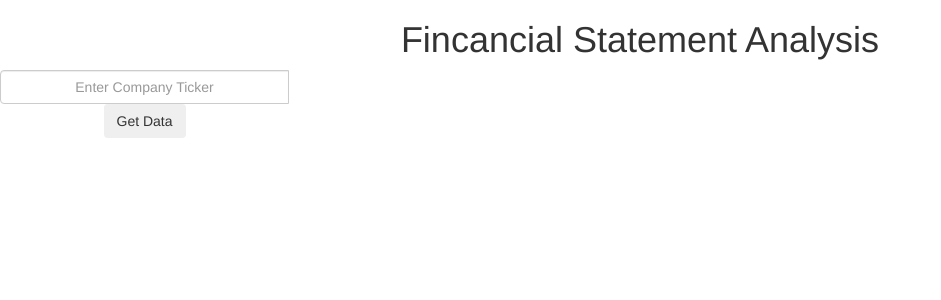
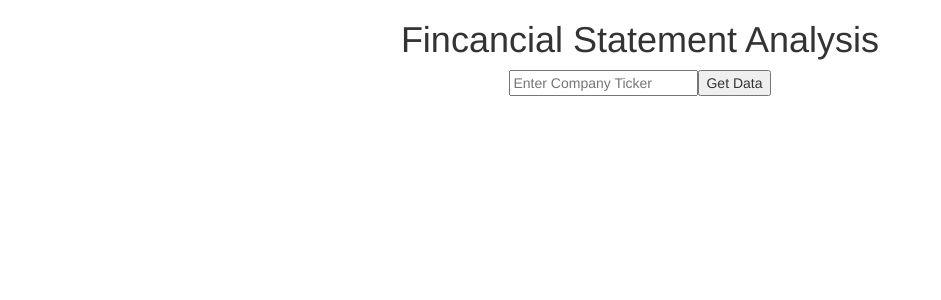
Before and after one commit to lancehamilton24/FinancialReports, a React (Create React App) app in the folder FinancialReportsUI/financial-reports-ui-react/: page / in a window 1280 px wide. Shown: the top 300 px of the page, without its empty margins (0-941 px from the left). Built offline with nearby package versions, Linux system fonts and the light colour scheme.

Commit message:
Added component mount and update methodes to the incomestatement component so that a new groups data is shown each time a new group is searched for

```diff
--- a/FinancialReportsUI/financial-reports-ui-react/src/components/Home/Home.js
+++ b/FinancialReportsUI/financial-reports-ui-react/src/components/Home/Home.js
@@ -31,9 +31,9 @@ class Home extends React.Component {
       return (
         <div>
           <h1>Fincancial Statement Analysis</h1>
-          <form class="input-group mb-3">
-          <input type="text" class="form-control" placeholder="Enter Company Ticker" ref={this.tickerInput} required></input>
-          <button type="button" class="btn btn-outline-secondary" onClick={this.submitHandler}>Get Data</button>
+          <form>
+          <input type="text" placeholder="Enter Company Ticker" ref={this.tickerInput} required></input>
+          <button type="button" onClick={this.submitHandler}>Get Data</button>
           </form>
         </div>
       );
@@ -41,9 +41,9 @@ class Home extends React.Component {
     return (
       <div>
         <h1>Fincancial Statement Analysis</h1>
-        <form onSubmit={this.submitHandler}>
+        <form>
         <input type="text" placeholder="Enter Company Ticker" ref={this.tickerInput} required></input>
-        <button type="button">Get Data</button>
+        <button type="button" onClick={this.submitHandler}>Get Data</button>
         </form>
         <IncomeStatement companyTicker={this.state.companyTicker}></IncomeStatement>
       </div>
--- a/FinancialReportsUI/financial-reports-ui-react/src/components/IncomeStatement/IncomeStatement.js
+++ b/FinancialReportsUI/financial-reports-ui-react/src/components/IncomeStatement/IncomeStatement.js
@@ -8,8 +8,12 @@ class IncomeStatement extends React.Component {
     incomeStatements: []
   }
 
-  componentDidMount() {
-    // this.getAllIncomeStatements();
+  componentDidUpdate() {
+    this.getAllIncomeStatements(this.props.companyTicker)
+  }
+
+  componentDidMount(){
+    this.getAllIncomeStatements(this.props.companyTicker)
   }
 
   getAllIncomeStatements = (companyTicker) => {
@@ -19,10 +23,7 @@ class IncomeStatement extends React.Component {
   }
 
   render() {
-    this.getAllIncomeStatements(this.props.companyTicker)
-    // const listItems = this.state.incomeStatements.map((incomeStatement) =>
-    //     <li key={incomeStatement.date}>{incomeStatement.year}</li>
-    // );
+
     const IncomeStatement = ({ year, symbol, grossProfitRatioPercentage, netIncomeRatioPercentage, sgaRatioPercentage, rAndDRatioPercentage, depreciationRatioPercentage, interestExpenseRatioPercentage, incomeTaxExpenseRatioPercentage }) => (
       <div>
         <table>
@@ -61,12 +62,12 @@ class IncomeStatement extends React.Component {
             symbol={incomeStatement.symbol}
             grossProfitRatioPercentage={incomeStatement.grossProfitRatioPercentage}
             netIncomeRatioPercentage={incomeStatement.netIncomeRatioPercentage}
-            sgaratiopercentag={incomeStatement.sgaratiopercentag}
+            sgaRatioPercentage={incomeStatement.sgaRatioPercentage}
             rAndDRatioPercentage={incomeStatement.rAndDRatioPercentage}
             depreciationRatioPercentage={incomeStatement.depreciationRatioPercentage}
             interestExpenseRatioPercentage={incomeStatement.interestExpenseRatioPercentage}
             incomeTaxExpenseRatioPercentage={incomeStatement.incomeTaxExpenseRatioPercentage}
-            key={incomeStatement.id}
+            // key={incomeStatement.year}
           />
         ))}
       </div>
```
Also changed, not shown: 8 other files (tests, documents, lock files or other folders).
